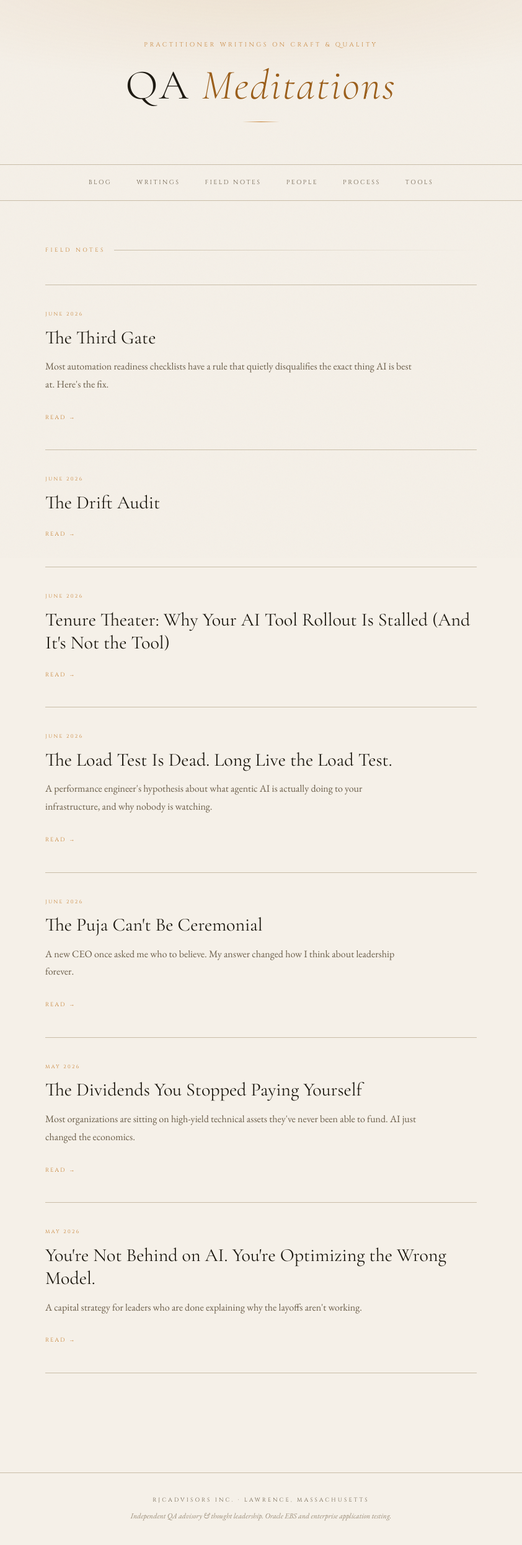
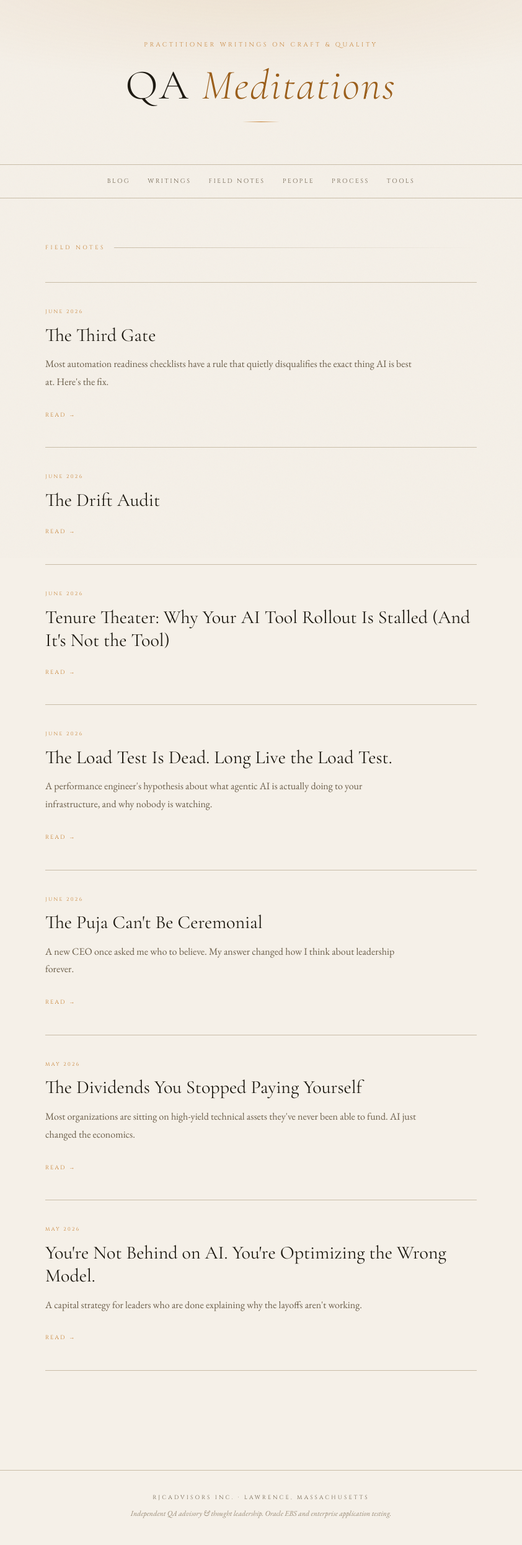
Before and after one commit to rjcadvisors/qameditations, a Jekyll site: the page built from blog/index.html, in a window 1280 px wide. Shown: the whole page at 62% size, without its empty margins (219-1061 px from the left). Built offline with Jekyll 4.4.1, drawn with Linux system fonts in a browser that asks for light colours.

Commit message:
Add files via upload

```diff
--- a/_layouts/default.html
+++ b/_layouts/default.html
@@ -100,11 +100,12 @@
       position: relative;
       z-index: 1;
       display: flex;
+      flex-wrap: wrap;
       justify-content: center;
-      gap: 40px;
-      padding: 20px 24px;
+      align-items: center;
+      gap: 12px 28px;
+      padding: 18px 16px;
       border-bottom: 1px solid var(--rule);
-      flex-wrap: wrap;
     }
 
     nav a {
@@ -115,22 +116,12 @@
       color: var(--ink-soft);
       text-decoration: none;
       transition: color 0.2s;
+      white-space: nowrap;
+      flex: 0 1 auto;
+      text-align: center;
     }
 
     nav a:hover, nav a.active { color: var(--amber); }
-
-    @media (max-width: 480px) {
-      nav {
-        display: grid;
-        grid-template-columns: repeat(3, 1fr);
-        gap: 14px 8px;
-        padding: 16px 12px;
-      }
-      nav a {
-        font-size: 9px;
-        text-align: center;
-      }
-    }
 
     main {
       position: relative;
```
